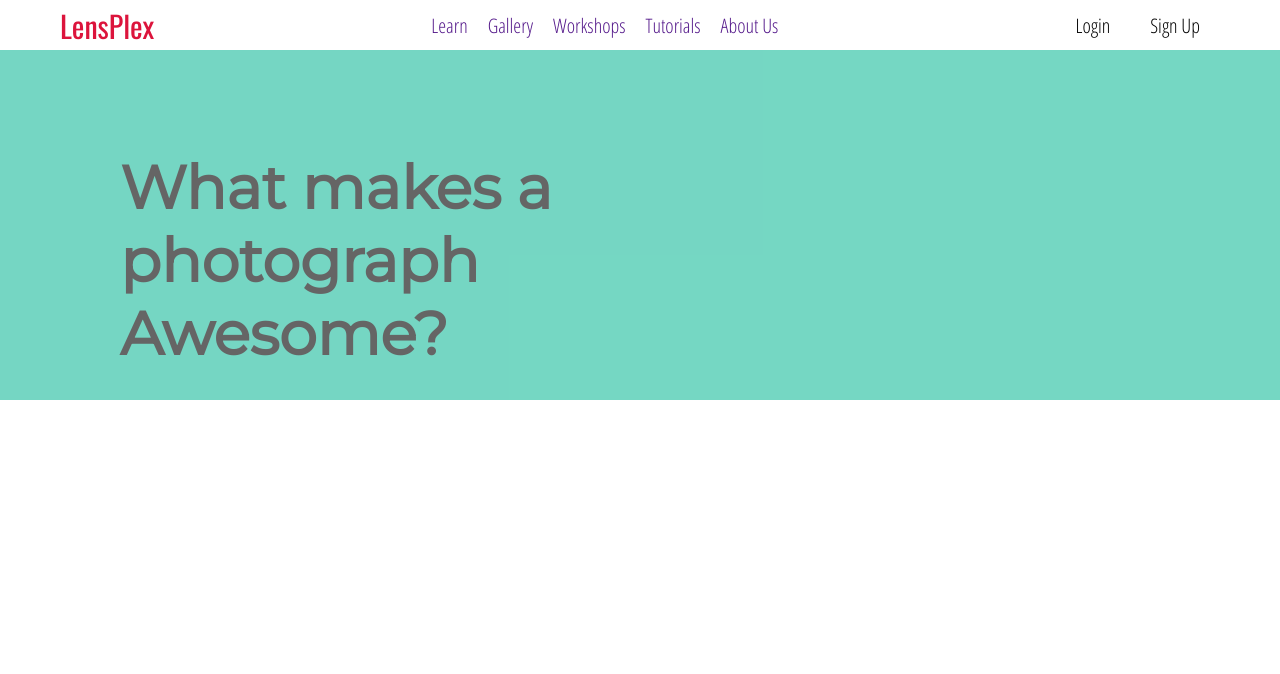
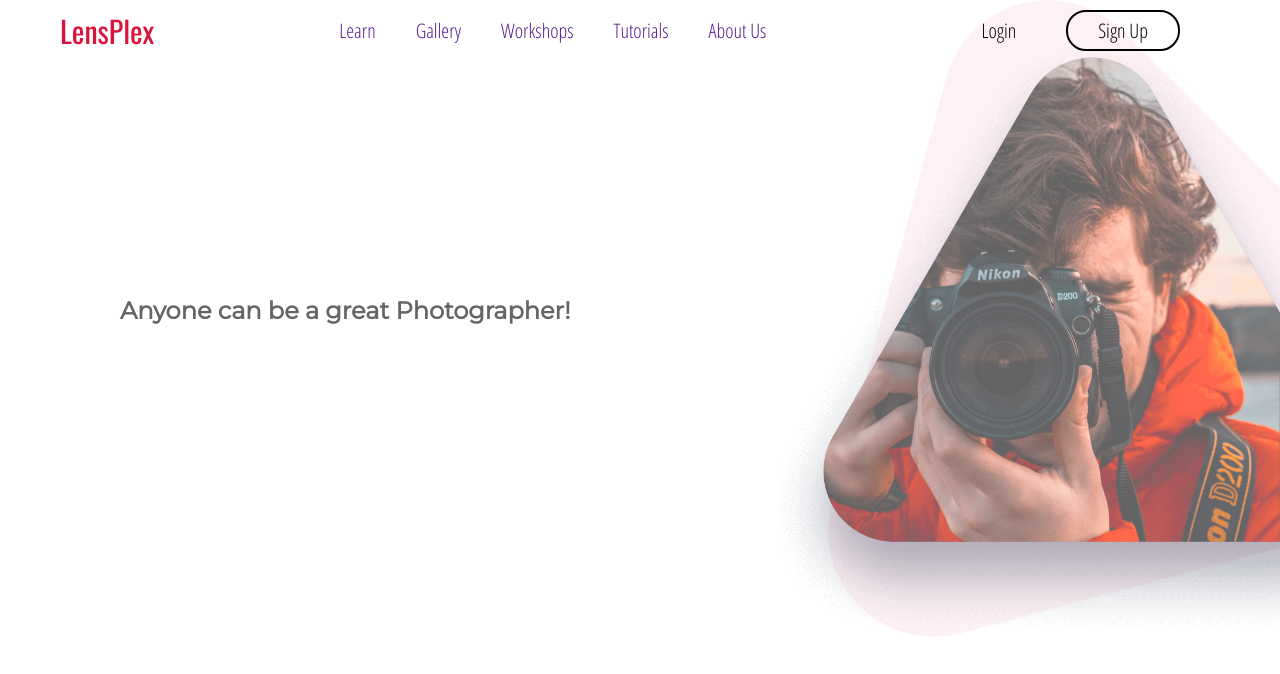
Before and after one commit to vinoopks/lensplex-photography, a plain HTML site: page index.html in a window 1280 px wide. Drawn offline with nearby package versions, Linux system fonts and the light colour scheme.

Commit message:
Adding Changes in the hero Section

```diff
--- a/css/style.css
+++ b/css/style.css
@@ -9,7 +9,7 @@ html,body{
     font-size: 10px;
     background-clip: #fff;
     font-family: 'Montserrat', sans-serif;
-
+    box-sizing: border-box;
 }
 
 a{
@@ -34,7 +34,6 @@ header{
     width: 100vw;
     height: 50vh;
 
-
 }
 #header-bar{
     font-size: 2rem;
@@ -43,6 +42,12 @@ header{
     height: 3rem;
     align-items: center;
     justify-content: space-between;
+    position: fixed;
+    padding-top: 3rem;
+    width: 100vw;
+    z-index: 999;
+    box-sizing: border-box;
+
 }
 
 #brand{
@@ -63,12 +68,16 @@ header{
 }
 
 nav ul li{
-    margin: 1 rem;
+    margin: 1rem;
     padding: 1rem;
+    transition: ease-in-out;
 }
 
 .nav-link:hover{
     font-weight: 700;
+    color: crimson;
+    transform: scale(2);
+
 }
 
 #user-actions{
@@ -78,10 +87,14 @@ nav ul li{
 }
 
 #user-actions ul{
-    margin: 1 rem;
-    padding: 1 rem;
+    margin: 1rem;
+    padding: 2rem;
 }
 
+#user-actions ul li{
+    margin: 1rem;
+    padding: 0.5rem 3rem;
+}
 
 
 #navigator{
@@ -91,21 +104,56 @@ nav ul li{
 }
 
 #login, #sign-up{
-    margin: 0 2 rem;
-    padding: 0 2rem;
+
     font-weight: 300;
 }
 
 #hero{
-    height: 50vh;
+    height: 75vh;
     display: flex;
     justify-content: center;
     align-items: center;
-    font-size: 3rem;
-    background-color: #1abc9c;
+    font-size: 120%;
     opacity: 0.6;
+
 
 }
 #hero div{
     width: 50vw;
+
 }
+
+#hero-text h1{
+
+}
+
+.bolder{
+    font-weight: 800;
+    background-color: crimson;
+    color: #fff;
+    padding: 1rem;
+}
+
+#image-div{
+    z-index: -1;
+    position: absolute;
+    top: 0;
+    right: 0;
+    height: auto;
+    width: 50vw;
+
+
+}
+.header-img{
+    width: 80%;
+   height: auto;
+   opacity: 0.7;
+   float: right;;
+}
+
+.rounded{
+    border-style: solid;
+    border-radius: 20px;
+    border-color: black;
+    border-width: 2px;
+}
--- a/index.html
+++ b/index.html
@@ -15,6 +15,9 @@
 
 <body>
     <div id="wrapper">
+        <div id="image-div">
+            <img class="header-img" src="images/header-image.png">
+        </div>
         <header id="header">
             <div id="header-bar" class="wrapper" >
                 <div id="mobile-menu" class="mobile-hide">
@@ -45,7 +48,7 @@
 
                     <ul class="row">
                         <li id="login" class= "row" >Login</li>
-                        <li id= "sign-up" calss= "row" >Sign Up</li>
+                        <li id= "sign-up" class= "rounded row " >Sign Up</li>
                         <li id="download" class="mobile-hide" >Download</li>
                     </ul>
                  </div>
@@ -53,7 +56,7 @@
             </div>
          <div id="hero" class="wrapper-content row">
              <div id="hero-text">
-                    <h1>What makes a photograph <span class="bolder">Awesome?</span></h1>
+                    <h1>Anyone can be a great Photographer!</h1>
              </div>
              <div id="hero-image"></div>
 
```
Also changed, not shown: images/header-image.png (added), images/homepage_main_image_background.png (deleted).
